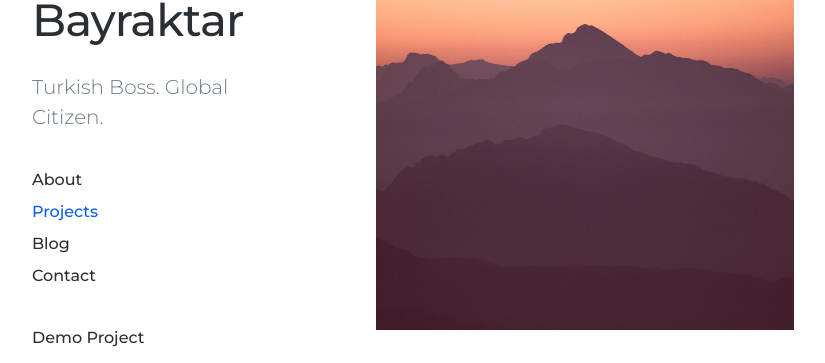
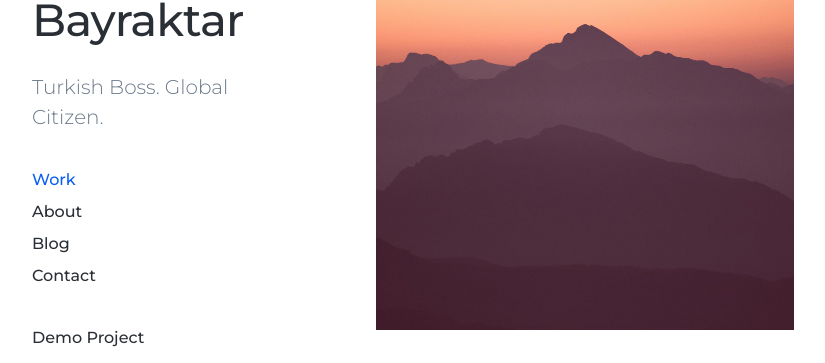
Before and after one commit to halukbayraktar/halukbayraktar.github.io, a Jekyll site: the page built from index.html, in a window 1280 px wide. Shown: the part 108-471 px from the top of the page, without its empty margins (28-853 px from the left). Built offline with Jekyll 4.4.1, drawn with Linux system fonts in a browser that asks for light colours; nearby versions of some CDN libraries.

Commit message:
Update settings.yml

```diff
--- a/_data/settings.yml
+++ b/_data/settings.yml
@@ -9,10 +9,10 @@ header_settings:
 
 menu_settings:
   menu_items:
+    - title: 'Work'
+      url: '/'
     - title: 'About'
       url: '/about'
-    - title: 'Projects'
-      url: '/'
     - title: 'Blog'
       url: '/blog/'
     - title: 'Contact'
```
